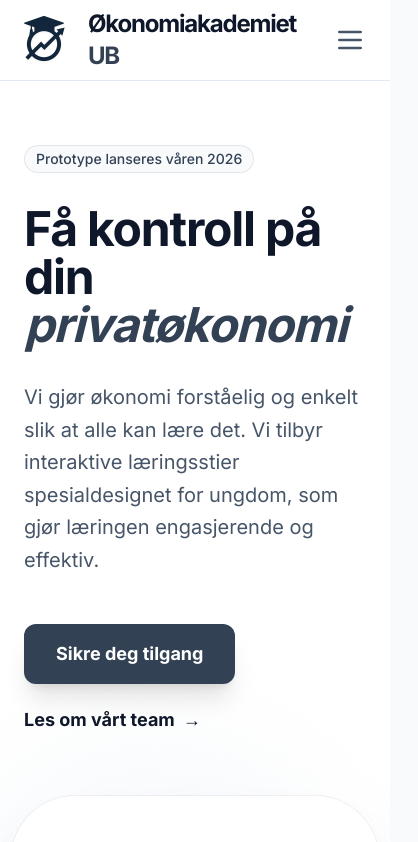
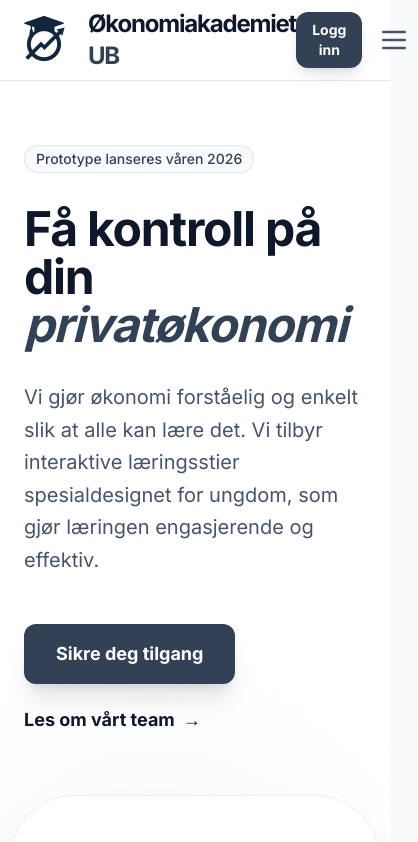
Before and after one commit to martiniusdh/-koakademietub, a React (Vite) app: page / in a window 390 px wide. Shown: the top 842 px of the page, 418 px wide, since content can reach past the window. Built offline with nearby package versions, Linux system fonts and the light colour scheme.

Commit message:
feat: Add login button to mobile navbar

```diff
--- a/components/Navbar.tsx
+++ b/components/Navbar.tsx
@@ -74,7 +74,13 @@ const Navbar: React.FC<NavbarProps> = ({
             </button>
           </div>
 
-          <div className="md:hidden flex items-center">
+          <div className="md:hidden flex items-center gap-2">
+            <button
+              onClick={onLoginClick}
+              className={`${isLoggedIn ? 'bg-slate-100 text-slate-600' : 'bg-logo-blue text-white'} px-4 py-2 rounded-xl text-sm font-bold transition-all shadow-lg active:scale-95`}
+            >
+              {isLoggedIn ? 'Logg ut' : 'Logg inn'}
+            </button>
             <button
               onClick={() => setIsMobileMenuOpen(!isMobileMenuOpen)}
               className="text-slate-600 hover:text-slate-900 p-2"
```
